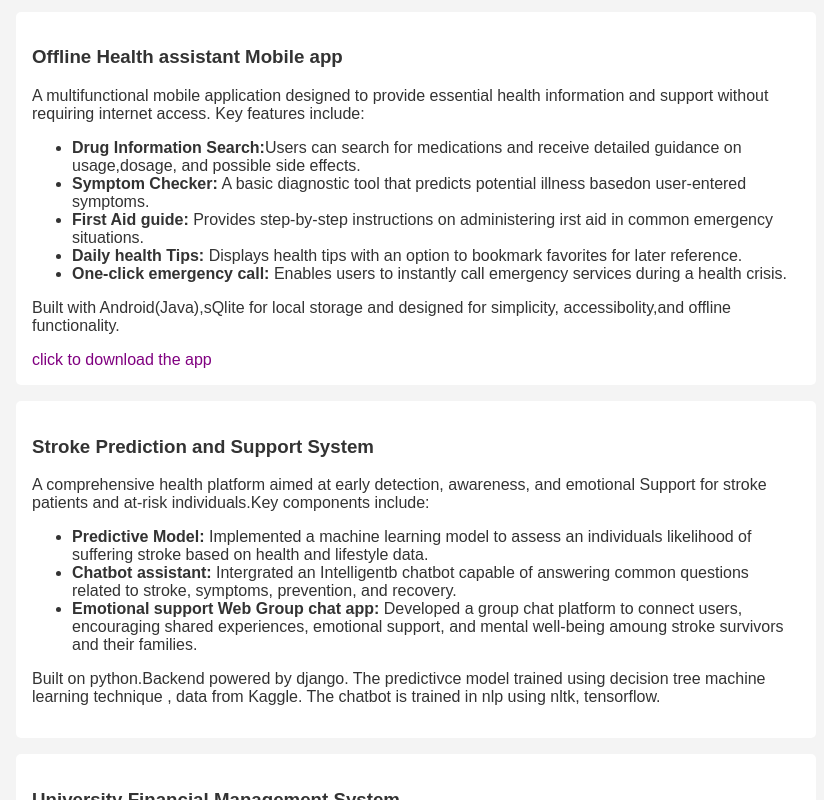
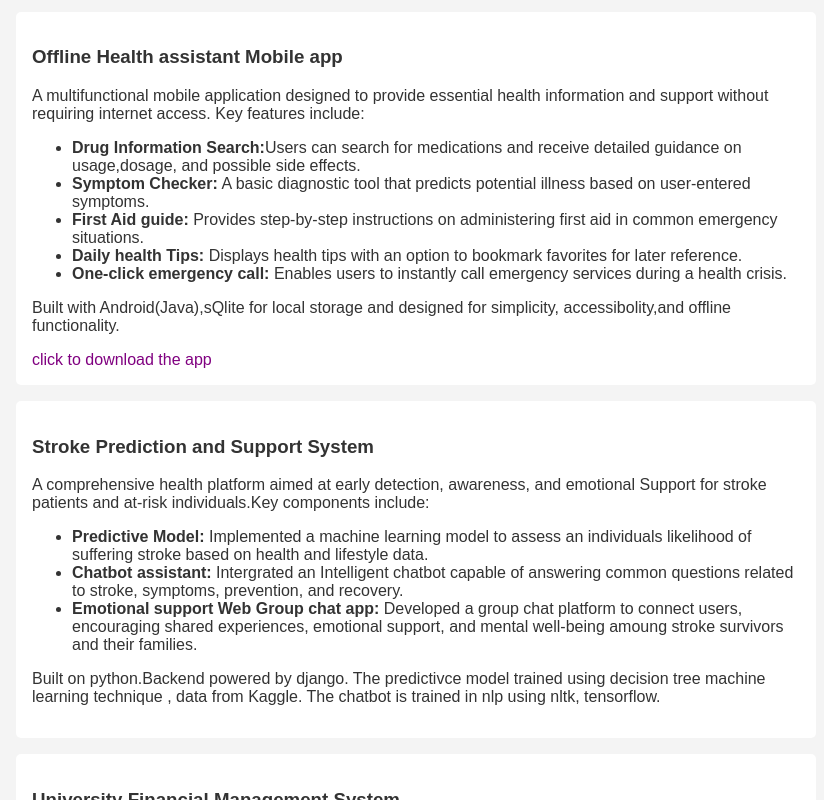
Before and after one commit to Wafula0/Portfolio, a plain HTML site: page Index.html in a window 1280 px wide. Shown: the part 454-1254 px from the top of the page, without its empty margins (224-1048 px from the left). Drawn offline with Linux system fonts and the light colour scheme; a script that the page names is missing.

Commit message:
modify link

```diff
--- a/Index.html
+++ b/Index.html
@@ -36,8 +36,8 @@
          Key features include:
          <ul>
           <li><b>Drug Information Search:</b>Users can search for medications and receive detailed guidance on usage,dosage, and possible side effects.</li>
-          <li><b>Symptom Checker:</b> A basic diagnostic tool that predicts potential illness basedon user-entered symptoms.</li>
-          <li><b>First Aid guide:</b> Provides step-by-step instructions on administering irst aid in common emergency situations.</li>
+          <li><b>Symptom Checker:</b> A basic diagnostic tool that predicts potential illness based on user-entered symptoms.</li>
+          <li><b>First Aid guide:</b> Provides step-by-step instructions on administering first aid in common emergency situations.</li>
           <li><b>Daily health Tips:</b> Displays health tips with an option to bookmark favorites for later reference.</li>
           <li><b>One-click emergency call:</b> Enables users to instantly call emergency services during a health crisis.</li>
          </ul>
@@ -45,7 +45,7 @@
          Built with Android(Java),sQlite for local storage and designed for simplicity, accessibolity,and offline functionality.
 
       </p>
-      <a href="https://drive.google.com/file/d/1P-HA4C7F_i9TO1mokwe82iDa2fSdCvuO/view?usp=drivesdk" style="color: purple;">click to download the app</a>
+      <a href="https://drive.google.com/file/d/1b6Sd7O2ReWoHPjHnuaOPADUQseM1VLnQ/view?usp=drivesdk" style="color: purple;">click to download the app</a>
 
 
     </div>
@@ -59,7 +59,7 @@
                 <li><b> Predictive Model:</b> Implemented a machine learning model to assess an individuals likelihood
                     of suffering stroke based on health and lifestyle data.
                 </li>
-                <li><b> Chatbot assistant:</b> Intergrated an Intelligentb chatbot capable of answering common questions
+                <li><b> Chatbot assistant:</b> Intergrated an Intelligent chatbot capable of answering common questions
                     related to stroke, symptoms, prevention, and recovery.
                 </li>
                 <li><b>Emotional support Web Group chat app:</b> Developed a group chat platform to connect users, encouraging shared
```
